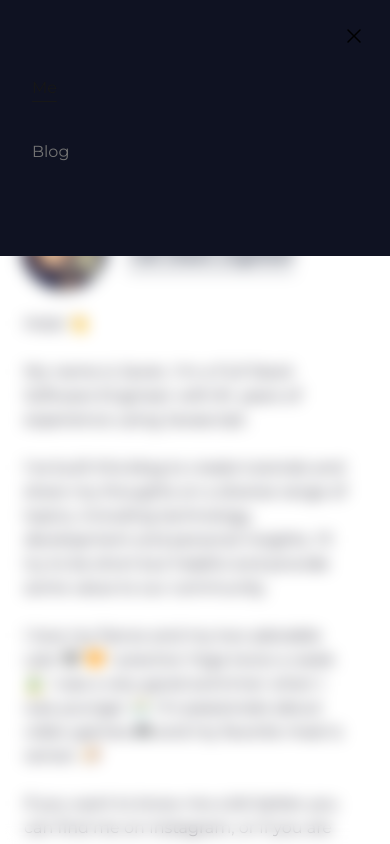
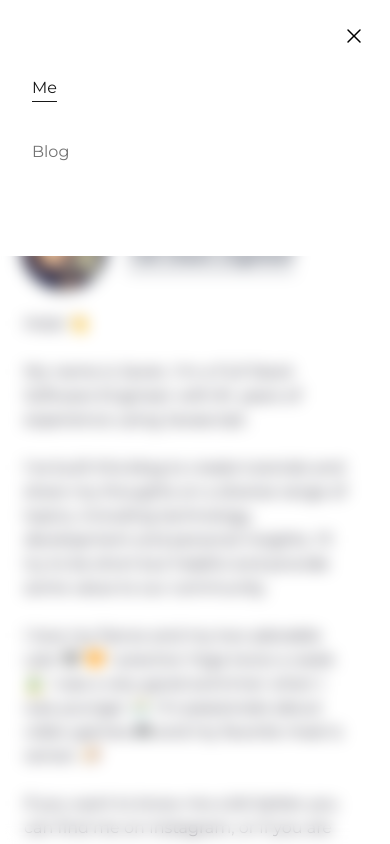
Before and after one commit to Javimtib92/javiermt-blog, a Next.js app: page / in a window 390 px wide. Both pictures are taken after a click on the button 339 px from the left and 120 px from the top of the page. Shown: the top 844 px of the page. Built offline with nearby package versions, Linux system fonts and the light colour scheme; a web font is replaced by a local one.

Commit message:
fix light theme mobile nav background color

```diff
--- a/components/mobile-nav-menu.tsx
+++ b/components/mobile-nav-menu.tsx
@@ -73,7 +73,7 @@ export function MobileNavMenu() {
         onClick={() => setDisplayMobileNavigation(false)}
       >
         <div
-          className='h-64 bg-background-700'
+          className='h-64 bg-white dark:bg-background-700'
           onClick={(e) => e.stopPropagation()}
         >
           <div className='flex flex-row-reverse pr-6 pt-6'>
```
